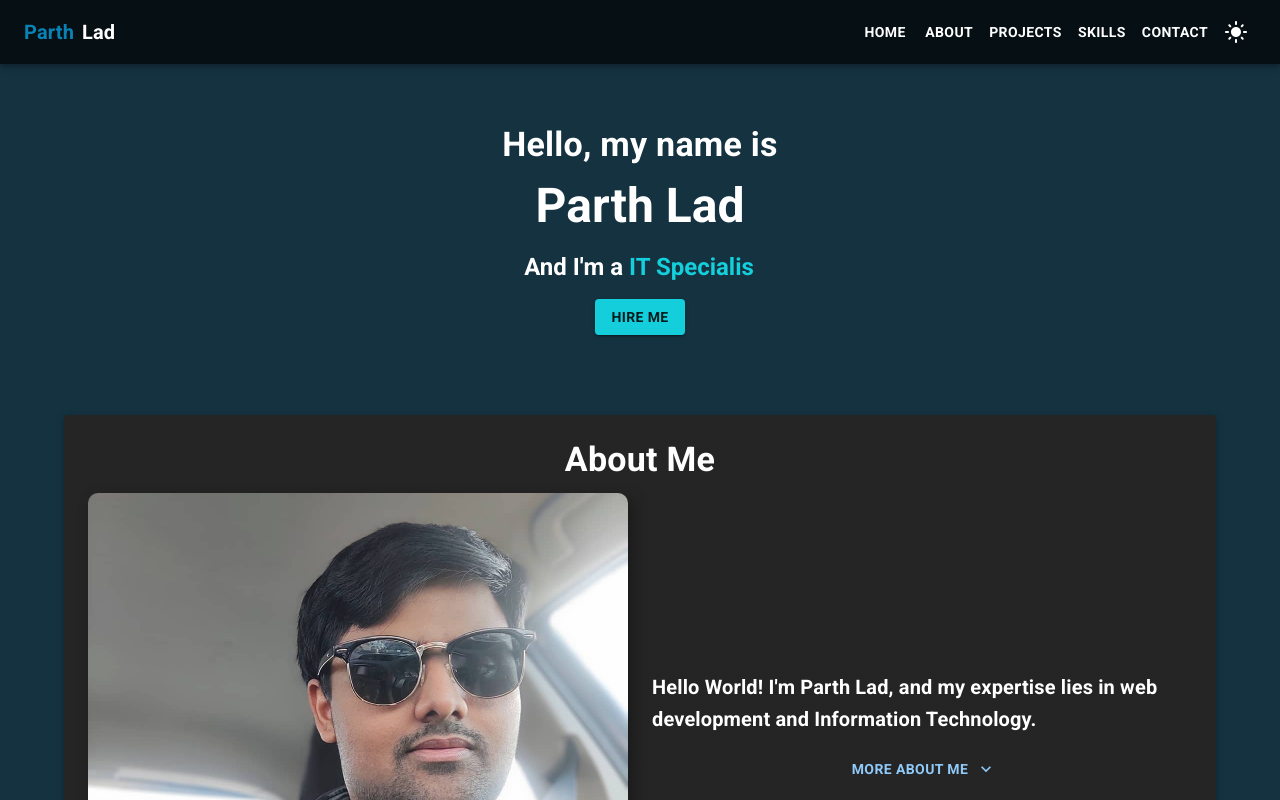
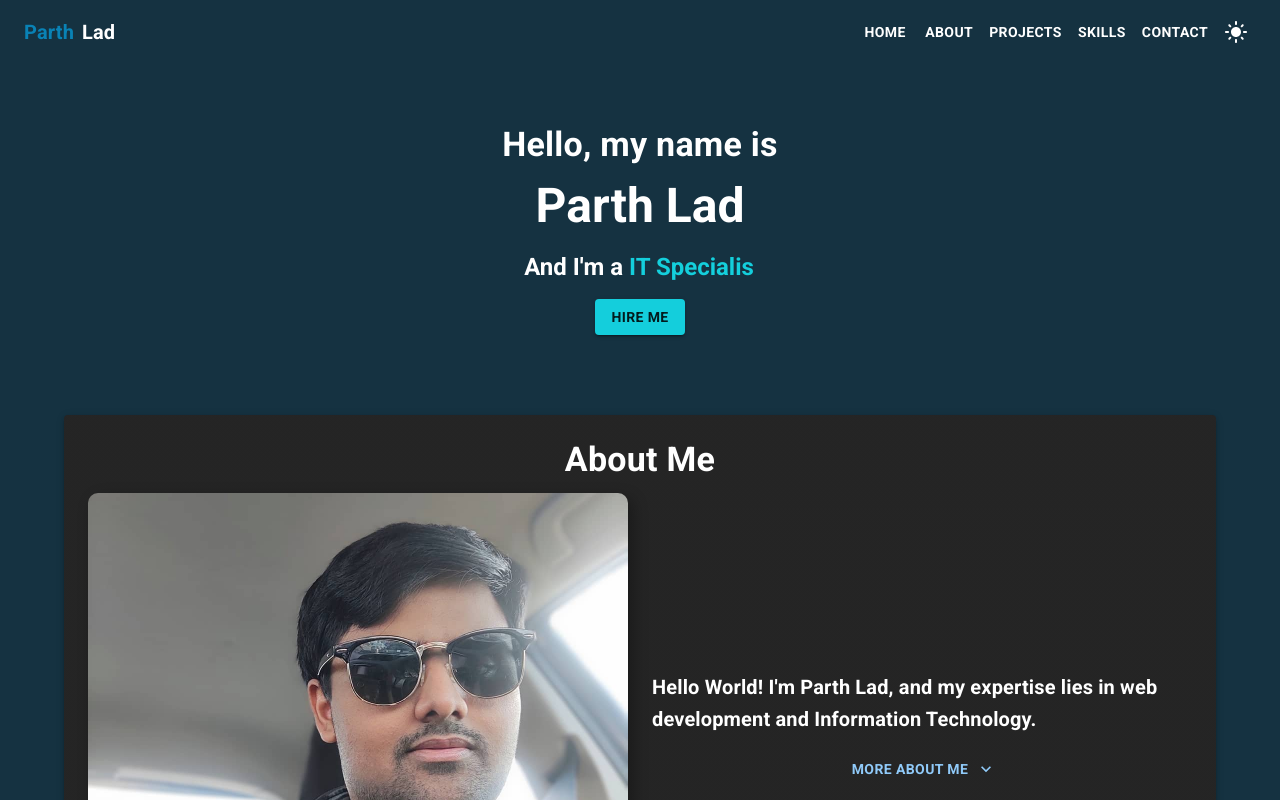
Before and after one commit to ParthKLad/web-portfolio, a React (Create React App) app: page / in a window 1280 px wide. Shown: the top 800 px of the page. Built offline with nearby package versions, Linux system fonts and the light colour scheme.

Commit message:
fixed more shit

```diff
--- a/src/components/Navbar.js
+++ b/src/components/Navbar.js
@@ -10,8 +10,8 @@ import { ThemeContext } from '../context/ThemeContext';
 
 function Navbar({ refs }) {
   const { themeType, toggleTheme } = useContext(ThemeContext);
+  const [activeNav, setActiveNav] = useState('Home');
   const [drawerOpen, setDrawerOpen] = useState(false);
-  const [activeNav, setActiveNav] = useState('Home');
   const theme = useTheme();
   const isMobile = useMediaQuery(theme.breakpoints.down('md'));
 
@@ -55,9 +55,10 @@ function Navbar({ refs }) {
     <>
       <CssBaseline />
       <AppBar position="fixed" sx={{
-        background: themeType === 'dark' ? 'rgba(0, 0, 0, 0.7)' : 'rgba(255, 255, 255, 0.7)',
-        color: theme.palette.getContrastText(theme.palette.background.default),
-        transition: 'all 0.3s ease',
+         background: 'transparent', // Set AppBar background to transparent
+         boxShadow: 'none', // Remove box shadow
+         color: themeType === 'dark' ? '#FFF' : '#000', // Set text color based on themeType
+         transition: 'all 0.3s ease',
       }}>
         <Toolbar sx={{ justifyContent: 'space-between', alignItems: 'center' }}>
           <Box onClick={() => handleNavItemClicked('Home', refs.homeRef)} sx={{ cursor: 'pointer', display: 'flex', alignItems: 'center' }}>
```
